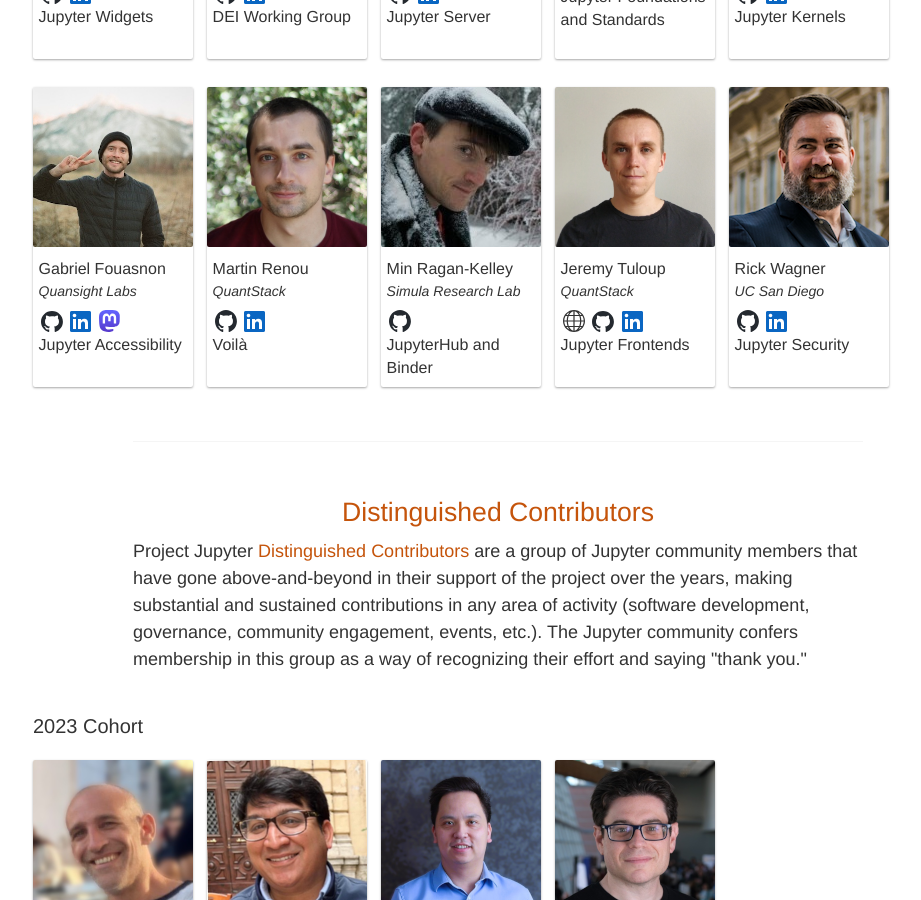
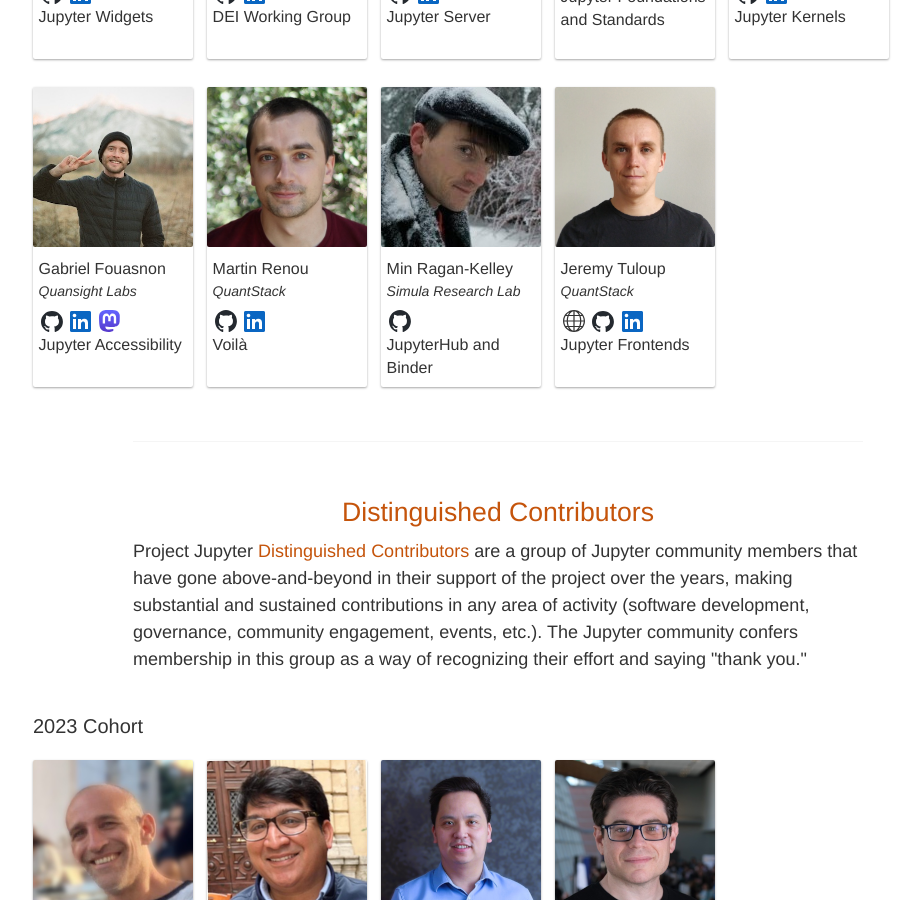
Before and after one commit to jupyter/jupyter.github.io, a Jekyll site: the page built from about.html, in a window 1280 px wide and 900 px high, scrolled down 2173 px. Shown: the whole window, without its empty margins (142-1063 px from the left). Built offline with Jekyll 4.4.1, drawn with Linux system fonts in a browser that asks for light colours; comment, search, counter and statistics services are not loaded.

Commit message:
Remove Rick from SSC

```diff
--- a/about.html
+++ b/about.html
@@ -444,12 +444,6 @@
     linkedin: https://linkedin.com/in/jtuloup
     personal: https://jtp.io
     subproject: Jupyter Frontends
-  - name: Rick Wagner
-    photo: RickWagner.png
-    affiliation: UC San Diego
-    linkedin: https://www.linkedin.com/in/rpwagner
-    gh_handle: rpwagner
-    subproject: Jupyter Security
 
 trademark_subcomittee:
   - name: Brian Granger
```
